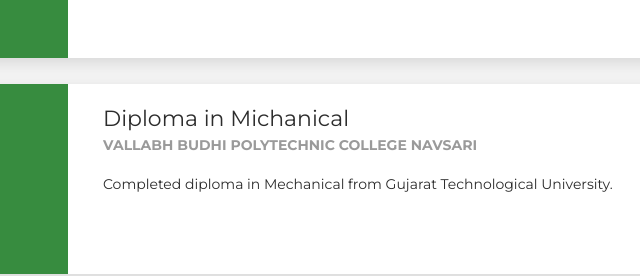
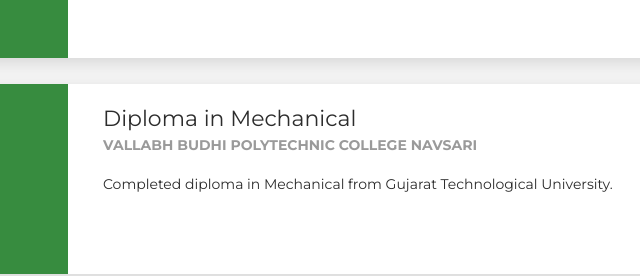
Before and after one commit to rahulkumarvishwakarma/Rahulkumar, a plain HTML site: page index.html in a window 1280 px wide. Shown: the part 3323-3599 px from the top of the page, 287-927 px from the left. Drawn offline with Linux system fonts and the light colour scheme.

Commit message:
Update index.html

```diff
--- a/index.html
+++ b/index.html
@@ -294,7 +294,7 @@
         </div>
         <div class="col-md-9" data-aos="fade-left" data-aos-offset="50" data-aos-duration="500">
           <div class="card-body">
-            <div class="h5">Diploma in Michanical</div>
+            <div class="h5">Diploma in Mechanical</div>
             <p class="category">Vallabh Budhi Polytechnic college Navsari</p>
             <p>Completed diploma in Mechanical from Gujarat Technological University.
             </p>
```
